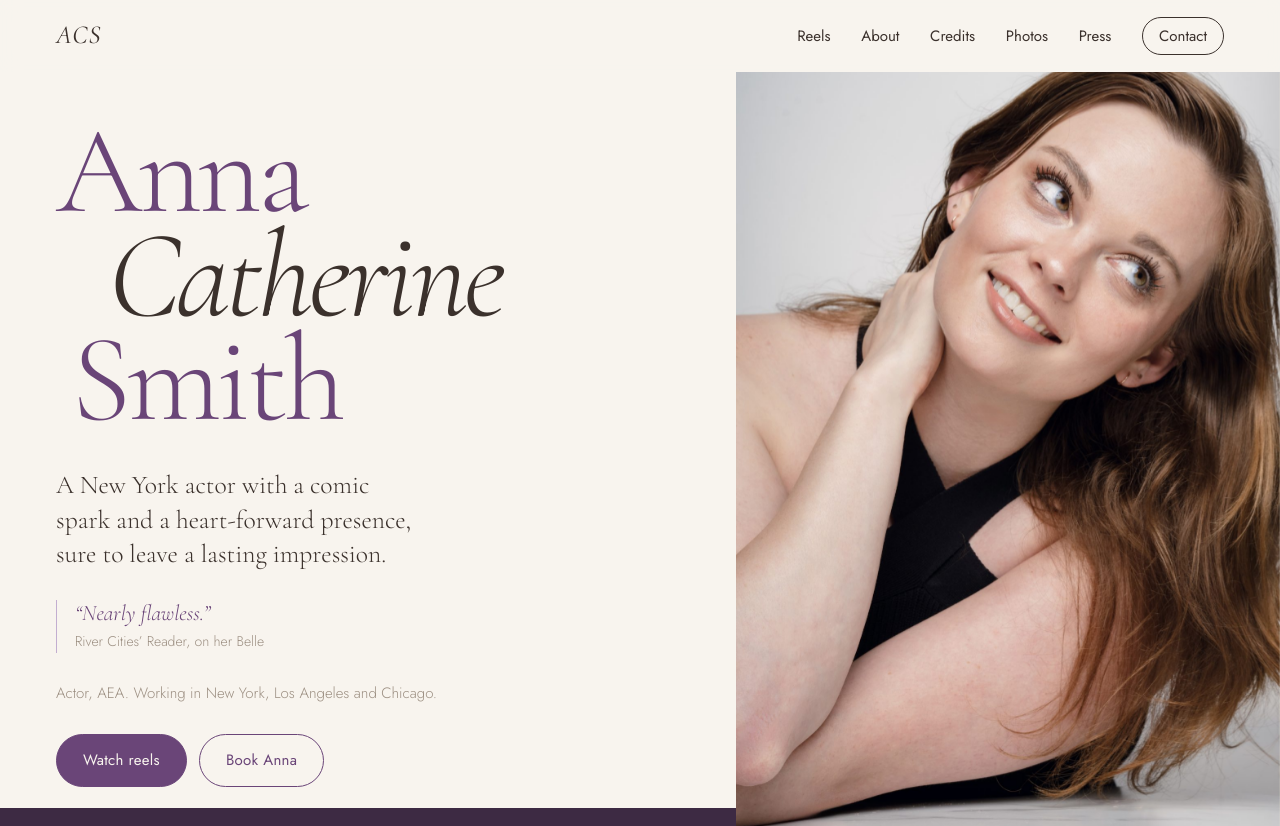
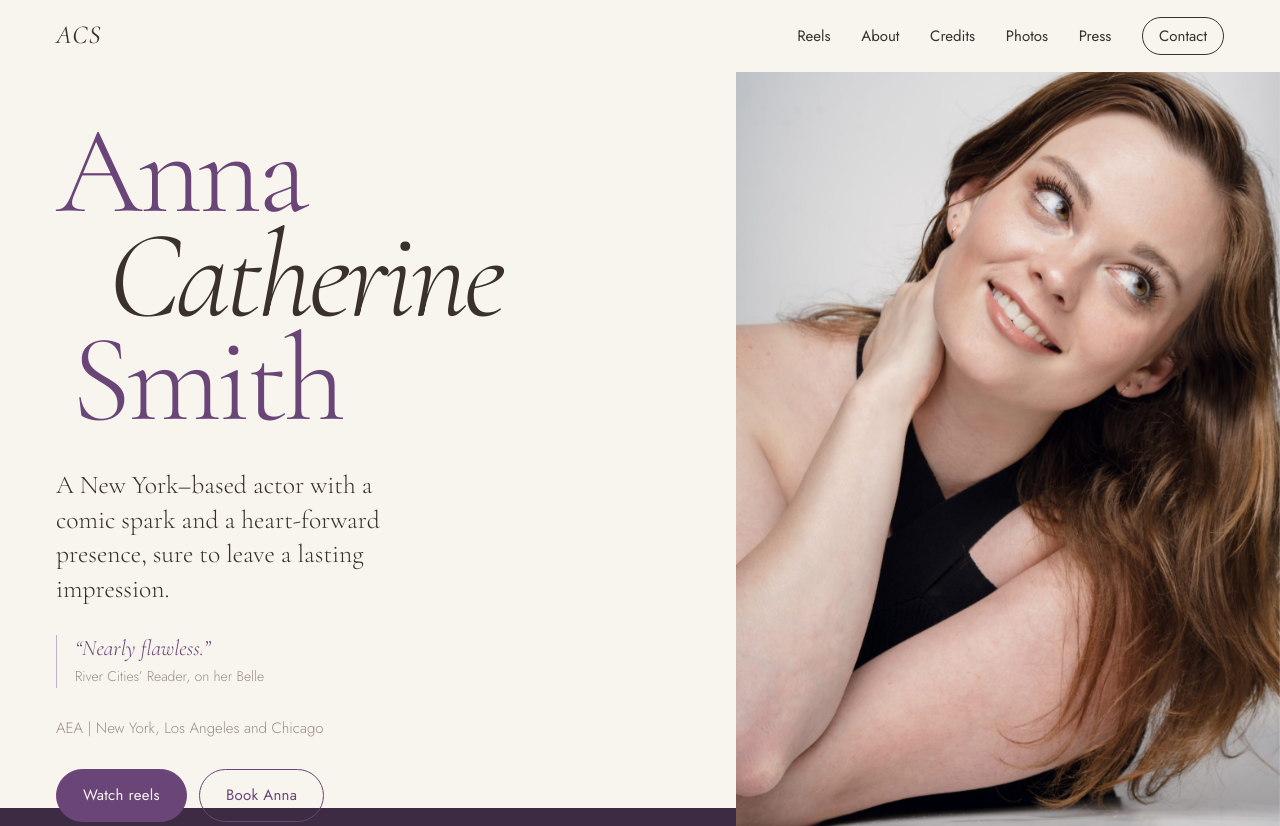
Before and after one commit to javramis/annacatherinesmith, a plain HTML site: page index.html in a window 1280 px wide. Shown: the top 826 px of the page. Drawn offline with Linux system fonts and the light colour scheme.

Commit message:
Reorder video tabs, tighten hero meta line, New York-based tagline
Co-Authored-By: Claude Opus 5.5 <noreply@anthropic.com>
Claude-Session: https://claude.ai/code/session_01SfXhL38BFwz87xNZNbHpGa

```diff
--- a/index.html
+++ b/index.html
@@ -34,12 +34,12 @@
 <section class="hero" id="top">
   <div class="hero-text">
     <h1 class="name"><span>Anna</span> <span>Catherine</span> <span>Smith</span></h1>
-    <p class="tagline">A New York actor with a comic spark and a heart-forward presence, sure to leave a lasting impression.</p>
+    <p class="tagline">A New York–based actor with a comic spark and a heart-forward presence, sure to leave a lasting impression.</p>
     <figure class="hero-quote">
       <blockquote>“Nearly flawless.”</blockquote>
       <figcaption>River Cities’ Reader, on her Belle</figcaption>
     </figure>
-    <p class="hero-meta">Actor, AEA. Working in New York, Los Angeles and Chicago.</p>
+    <p class="hero-meta">AEA <span aria-hidden="true">|</span> New York, Los Angeles and Chicago</p>
     <div class="hero-actions">
       <a class="btn btn-solid" href="#reels">Watch reels</a>
       <a class="btn btn-outline" href="#contact">Book Anna</a>
@@ -58,8 +58,8 @@
 
     <div class="tabs" role="tablist" aria-label="Video categories">
       <button role="tab" aria-selected="true" aria-controls="video-grid" data-filter="screen">On camera</button>
+      <button role="tab" aria-selected="false" aria-controls="video-grid" data-filter="stage">Singing and stage</button>
       <button role="tab" aria-selected="false" aria-controls="video-grid" data-filter="selftape">Self-tapes</button>
-      <button role="tab" aria-selected="false" aria-controls="video-grid" data-filter="stage">Singing and stage</button>
     </div>
     <div class="video-grid" id="video-grid" role="tabpanel"></div>
   </div>
```
